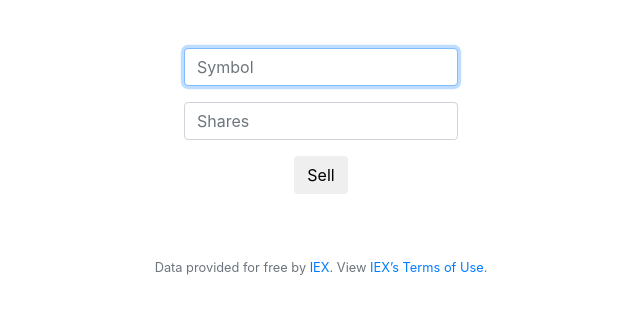
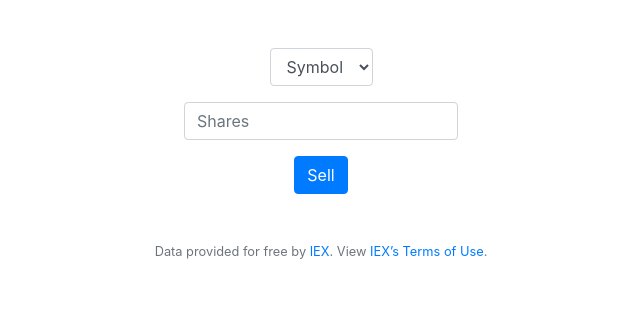
Before and after one commit to annaburakova/CS50, a Flask app: page /sell in a window 1280 px wide. Shown: the part 66-380 px from the top of the page, without its empty margins (319-959 px from the left). Run offline with Flask 2, Linux system fonts and the light colour scheme; a user stored in the database is signed in; some libraries are stand-ins or nearby versions.

Commit message:
sell.html

```diff
--- a/pset8/finance/templates/buy.html
+++ b/pset8/finance/templates/buy.html
@@ -7,7 +7,7 @@
 {% block main %}
     <form action="/buy" method="post">
         <div class="form-group">
-            <input autocomplete="off" autofocus class="form-control" name="symbol" placeholder="Symbol" type="text">
+            <input autocomplete="off" class="form-control" name="symbol" placeholder="Symbol" type="text" >
         </div>
         <div class="form-group">
             <input autocomplete="off" class="form-control" name="shares" placeholder="Shares" type="number" min="1">
--- a/pset8/finance/templates/sell.html
+++ b/pset8/finance/templates/sell.html
@@ -1,21 +1,22 @@
 {% extends "layout.html" %}
 
 {% block title %}
-    Buy
+    Sell
 {% endblock %}
 
 {% block main %}
-    <form action="{{ url_for('sell') }}" method="post">
-        <fieldset>
-            <div class="form-group">
-                <input autocomplete="off" autofocus class="form-control" name="symbol" placeholder="Symbol" type="text"/>
-            </div>
-            <div class="form-group">
-                <input autocomplete="off" autofocus class="form-control" name="shares" placeholder="Shares" type="integers"/>
-            </div>
-            <div class="form-group">
-                <button class="btn btn-default" type="submit">Sell</button>
-            </div>
-        </fieldset>
+    <form action="/sell" method="post">
+        <div class="form-group">
+            <select class="form-control" name="symbol">
+                <option disabled selected value"">Symbol</option>
+                {% for symbol in list_symbols %}
+                <option value="{{ symbol }}">{{ symbol }}</option>
+                {% endfor %}
+            </select>
+        </div>
+        <div class="form-group">
+            <input class="form-control" name="shares" placeholder="Shares" type="number" min="1">
+        </div>
+        <button class="btn btn-primary" type="submit">Sell</button>
     </form>
 {% endblock %}
```
Also changed, not shown: pset8/finance/finance.db.
